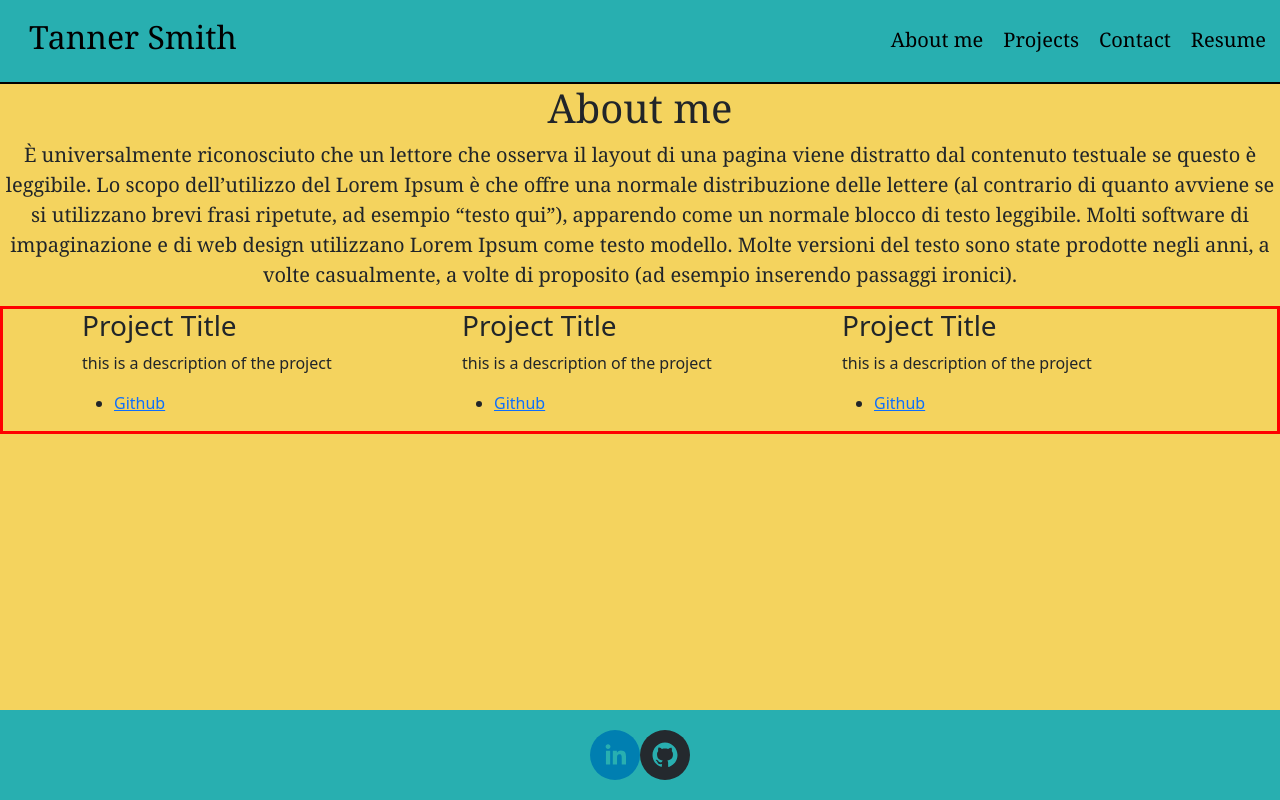
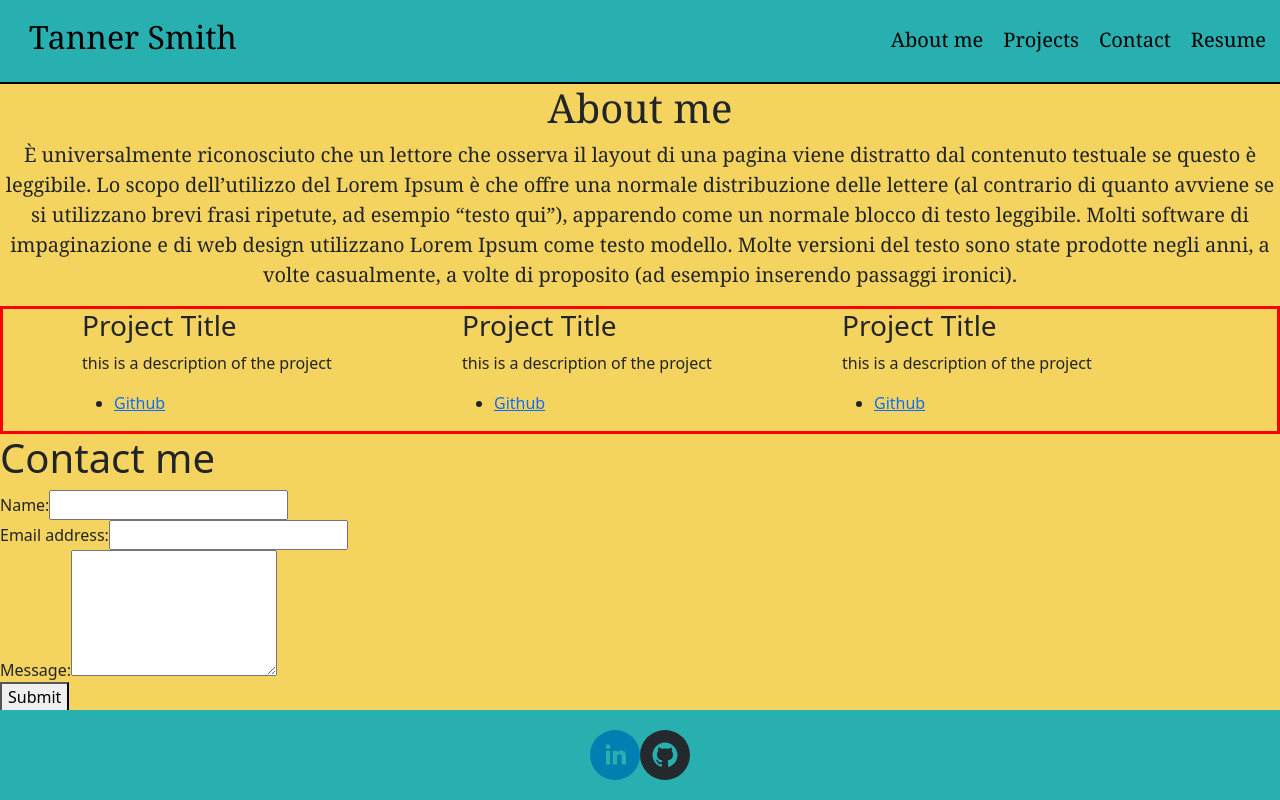
Before and after one commit to tannerlsmith/react-portfolio, a React (Create React App) app: page / in a window 1280 px wide. Built offline with nearby package versions, Linux system fonts and the light colour scheme.

Commit message:
added contact form and helpers to validate emails

```diff
--- a/src/App.js
+++ b/src/App.js
@@ -2,7 +2,8 @@
 import Navbar from './components/Navbar.js';
 import About from './components/About.js';
 import Projects from './components/Projects.js';
-import Footer from './components/Footer';
+import Footer from './components/Footer.js';
+import ContactForm from './components/Contact.js'
 import 'bootstrap/dist/css/bootstrap.css';
 import '../src/App.css';
 
@@ -23,9 +24,13 @@
       <div class="footer">
         <Footer />
       </div>
-    </div>
+
+      <div>
+        <ContactForm />
+      </div>
 
 
+    </div>
   );
 }
 
--- /dev/null
+++ b/src/components/Contact.js
@@ -0,0 +1,65 @@
+import React, { useState } from 'react';
+import { validateEmail } from '../utils/helpers.js';
+
+function ContactForm() {
+    const [formState, setFormState] = useState({ name: '', email: '', message: '' });
+
+    const [errorMessage, setErrorMessage] = useState('');
+    const { name, email, message } = formState;
+
+    const handleSubmit = (e) => {
+        e.preventDefault();
+        if (!errorMessage) {
+            console.log('Submit Form', formState);
+        }
+    }
+
+    const handleChange = (e) => {
+        if (e.target.name === 'email') {
+          const isValid = validateEmail(e.target.value);
+          if (!isValid) {
+            setErrorMessage('Your email is invalid.');
+          } else {
+            setErrorMessage('');
+          }
+        } else {
+          if (!e.target.value.length) {
+            setErrorMessage(`${e.target.name} is required.`);
+          } else {
+            setErrorMessage('');
+          }
+        }
+        if (!errorMessage) {
+          setFormState({ ...formState, [e.target.name]: e.target.value });
+          console.log('Handle Form', formState);
+        }
+    };
+
+    return (
+        <section>
+            <h1 data-testid="h1tag">Contact me</h1>
+            <form id="contact-form" onSubmit={handleSubmit}>
+                <div>
+                    <label htmlFor="name">Name:</label>
+                    <input type="text" name="name" defaultValue={name} onBlur={handleChange} />
+                </div>
+                <div>
+                    <label htmlFor="email">Email address:</label>
+                    <input type="email" name="email" defaultValue={email} onBlur={handleChange} />
+                </div>
+                <div>
+                    <label htmlFor="message">Message:</label>
+                    <textarea name="message" rows="5" defaultValue={message} onBlur={handleChange} />
+                </div>
+                    {errorMessage && (
+                <div>
+                    <p className="error-text">{errorMessage}</p>
+                </div>
+                )}
+                <button data-testid="button" type="submit">Submit</button>
+            </form>
+        </section>
+    )
+}
+
+export default ContactForm;
--- /dev/null
+++ b/src/utils/helpers.js
@@ -0,0 +1,8 @@
+export function capitalizeFirstLetter(string) {
+    return string.charAt(0).toUpperCase() + string.slice(1);
+}
+
+  export function validateEmail(email) {
+    var re = /^(([^<>()[\]\\.,;:\s@"]+(\.[^<>()[\]\\.,;:\s@"]+)*)|(".+"))@((\[[0-9]{1,3}\.[0-9]{1,3}\.[0-9]{1,3}\.[0-9]{1,3}\])|(([a-zA-Z\-0-9]+\.)+[a-zA-Z]{2,}))$/;
+    return re.test(String(email).toLowerCase());
+}
```
